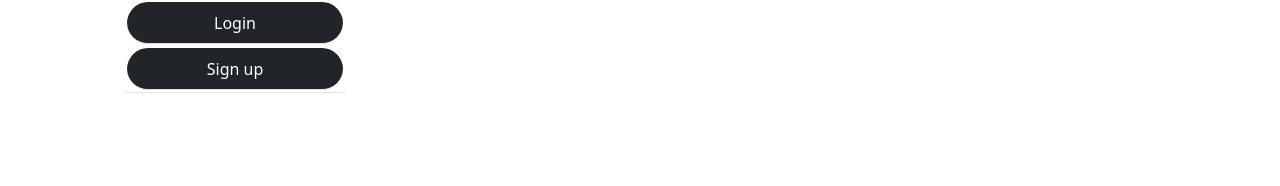
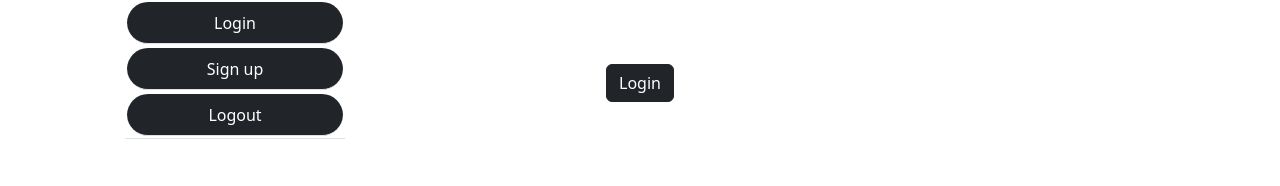
Before and after one commit to Sidiro23/BootcampBlog, a React (Create React App) app in the folder client/: page /logout in a window 1280 px wide. Shown: the part 295-481 px from the top of the page. Built offline with nearby package versions, Linux system fonts and the light colour scheme.

Commit message:
added logout button and token

```diff
--- a/client/src/App.js
+++ b/client/src/App.js
@@ -1,8 +1,9 @@
 import React from "react";
-import { ApolloClient, InMemoryCache, ApolloProvider } from "@apollo/client";
+import { ApolloClient, InMemoryCache, ApolloProvider, createHttpLink } from "@apollo/client";
 import { BrowserRouter as Router, Routes, Route } from "react-router-dom";
 import "./App.css";
 import "bootstrap/dist/css/bootstrap.min.css";
+import { setContext } from '@apollo/client/link/context';
 
 import Homepage from "./components/Homepage/Homepage";
 import Header from "./components/Header/Header";
@@ -10,9 +11,25 @@ import NavBar from "./components/NavBar/NavBar";
 import Footer from "./components/Footer/Footer";
 import SignUp from "./components/SignUp/SignUp";
 import Login from "./components/LogIn/LogIn";
+import Logout from "./components/Logout/logout";
+
+
+const httpLink = createHttpLink({
+  uri: '/graphql',
+})
+
+const authLink = setContext((_, {headers}) => {
+  const token = localStorage.getItem('id_token');
+  return {
+    headers: {
+      ...headers,
+      authorization: token ? `Bearer ${token}` : '',
+    },
+  };
+});
 
 const client = new ApolloClient({
-  uri: "/graphql",
+  link: authLink.concat(httpLink),
   cache: new InMemoryCache(),
 });
 
@@ -30,6 +47,7 @@ function App() {
               <Route path="/" element={<Homepage />} />
               <Route path="/signup" element={<SignUp />} />
               <Route path="/login" element={<Login />} />
+              <Route path="/logout" element={<Logout />} />
             </Routes>
           </div>
           <Footer />
--- a/client/src/components/Blog/Blog.js
+++ b/client/src/components/Blog/Blog.js
@@ -3,6 +3,7 @@ import "./blog.css";
 import { Button } from "react-bootstrap";
 import CommentCard from "../Comment/CommentCard";
 import Comment from "../Comment/Comment";
+import Auth from "../../utils/auth";
 
 // import { validateBlogPost} from "../utils/helpers";
 // import {resolvers} from "../../../.././server/schemas/resolvers";
--- /dev/null
+++ b/client/src/components/Logout/logout.js
@@ -0,0 +1,47 @@
+import React, { useState } from "react";
+import Auth from "../../utils/auth";
+import Link from 'react-router-dom';
+
+// import "./login.css";
+
+
+const SignOut = () => {
+    const logout = (event) => {
+      event.preventDefault();
+      Auth.logout();
+    };
+    return (
+//       <div>
+//       {Auth.loggedIn() ? (
+//         <>
+//           <Link className="btn btn-lg btn-info m-2" to="/me">
+//             {Auth.getProfile().data.email}'s profile
+//           </Link>
+//           <button className="btn btn-lg btn-light m-2" onClick={logout}>
+//             Logout
+//           </button>
+//         </>
+// )
+//       }
+//       </div>
+//* <div>
+/* <button className="btn btn-lg btn-light m-2" onClick={logout}>
+                Logout
+              </button>
+</div> */
+
+
+<button
+className="btn btn-block btn-dark"
+style={{ cursor: "pointer" }}
+type="submit"
+onSubmit={logout}
+>
+Login
+</button>
+
+
+     );
+  };
+
+  export default SignOut;
--- a/client/src/components/NavBar/NavBar.js
+++ b/client/src/components/NavBar/NavBar.js
@@ -42,6 +42,15 @@ function NavBar({ currentPage, handlePageChange }) {
           Sign up
         </a>
       </li>
+      <li className="nav nav-tabs bg-dark signupTab">
+        <a
+          href="/login"
+          onClick={() => handlePageChange("SignOut")}
+          className={currentPage === "SignUp" ? "nav-link active" : "nav-link"}
+        >
+          Logout
+        </a>
+      </li>
     </ul>
   );
 }
```
Also changed, not shown: client/src/components/Logout/logout.css (added).
